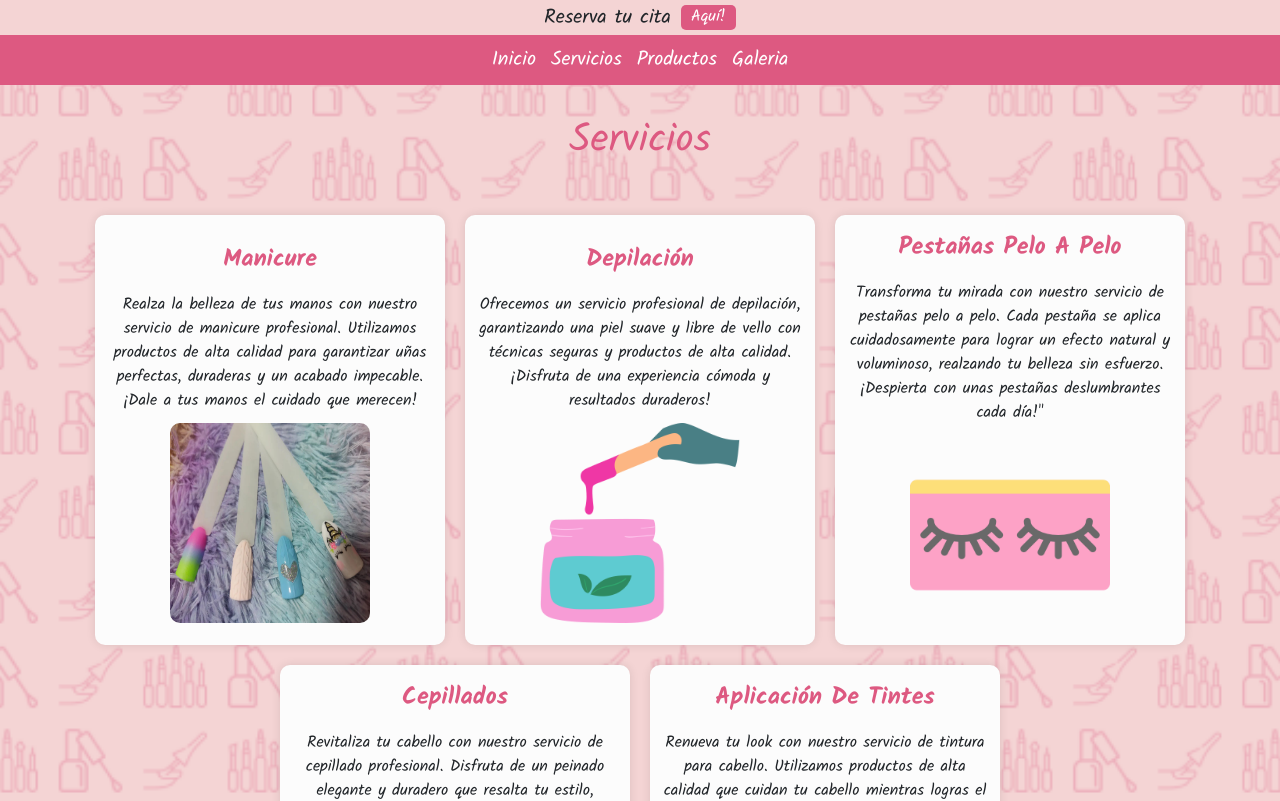
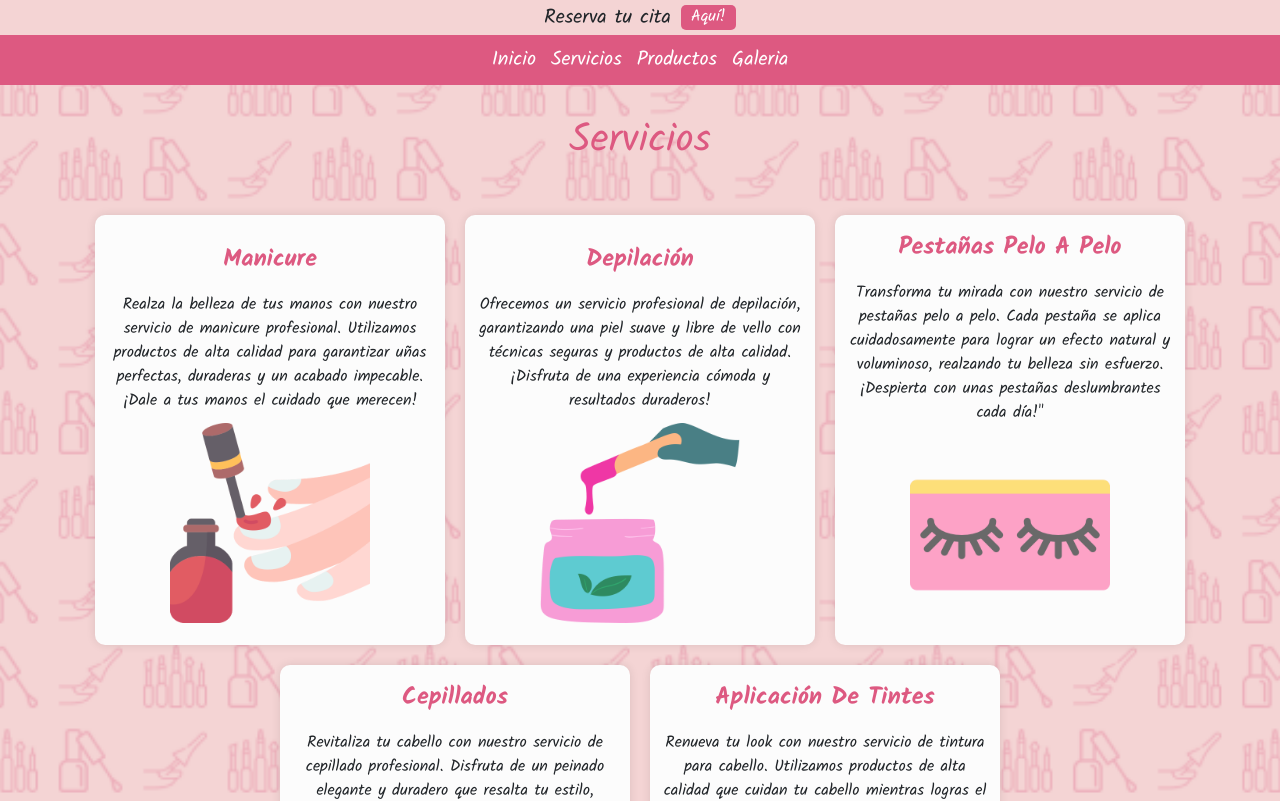
Before and after one commit to RobledoJohn/JessNails, a Vue app: page /servicios in a window 1280 px wide. Shown: the top 801 px of the page. Built offline with nearby package versions, Linux system fonts and the light colour scheme.

Commit message:
cambiando imagen manicure en servicios

```diff
--- a/src/views/ServicesView.vue
+++ b/src/views/ServicesView.vue
@@ -10,7 +10,7 @@
           <p class="subtittle subtittle-service">Manicure</p>
           <p class="txt-service">Realza la belleza de tus manos con nuestro servicio de manicure profesional. Utilizamos productos de alta calidad para garantizar uñas perfectas, duraderas y un acabado impecable. ¡Dale a tus manos el cuidado que merecen!</p>
         </div>
-        <img src="../assets/img/servicios/manicure.jpg" alt="img servicio">
+        <img src="../assets/img/servicios/manicure.png" alt="img servicio">
       </div>
       <div class="section-service">
         <div class="section-txt-service">
```
Also changed, not shown: src/assets/img/servicios/manicure.png (added).
